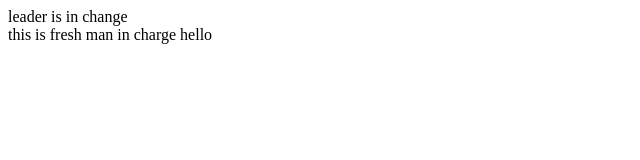
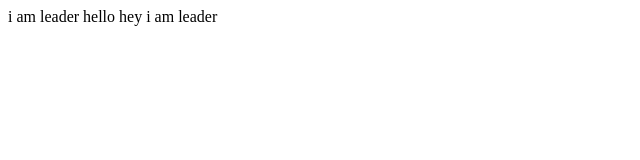
Before and after one commit to hisuya28/company-project, a plain HTML site: page index.html in a window 1280 px wide. Shown: the whole page, without its empty margins (0-640 px from the left). Drawn offline with Linux system fonts and the light colour scheme.

Commit message:
20250916 수정사항

```diff
--- a/index.html
+++ b/index.html
@@ -6,11 +6,11 @@
 
 <body>
     <nav>
-        leader is in change
+        i am leader
+        hello
+        hey i am leader
     </nav>
     <main>
-        this is fresh man in charge
-        hello
     </main>
     <footer></footer>
 </body>
```
